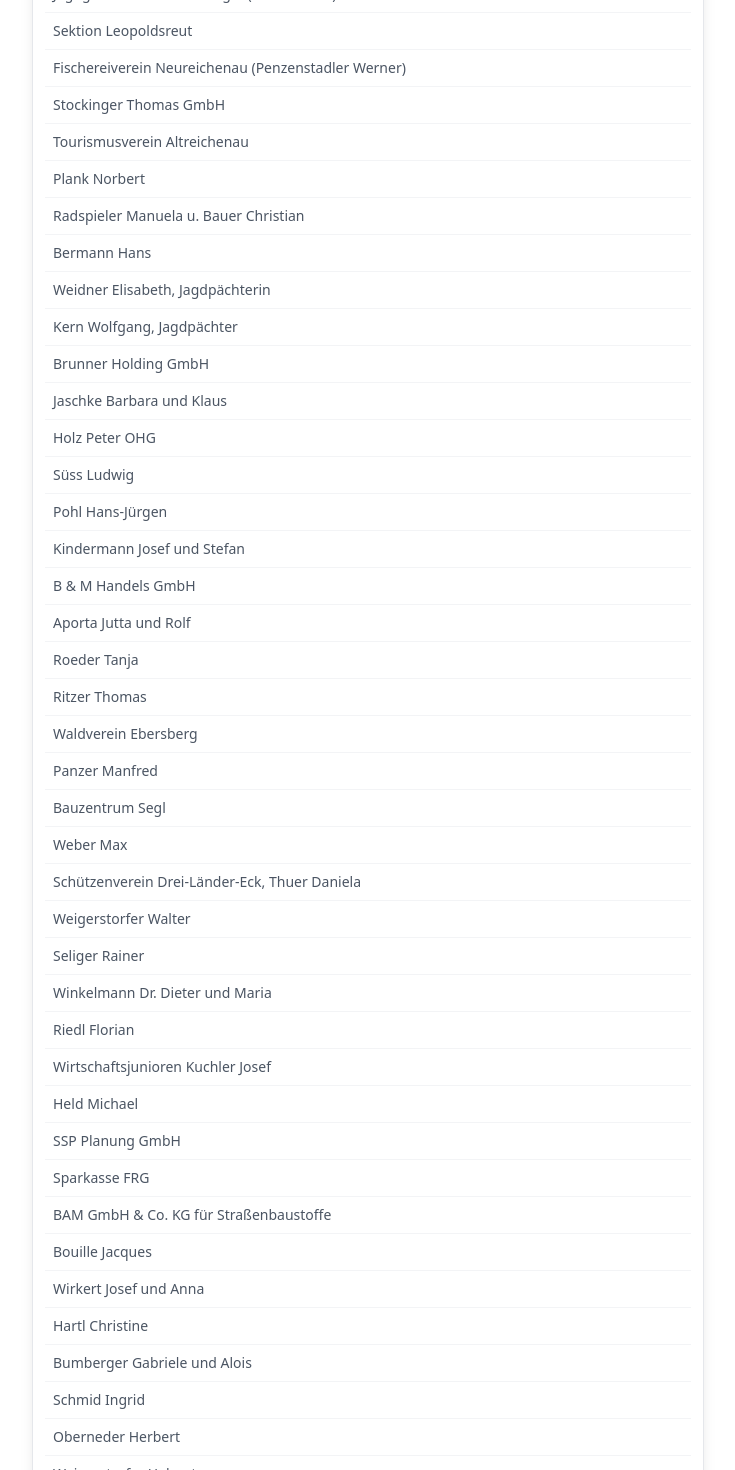
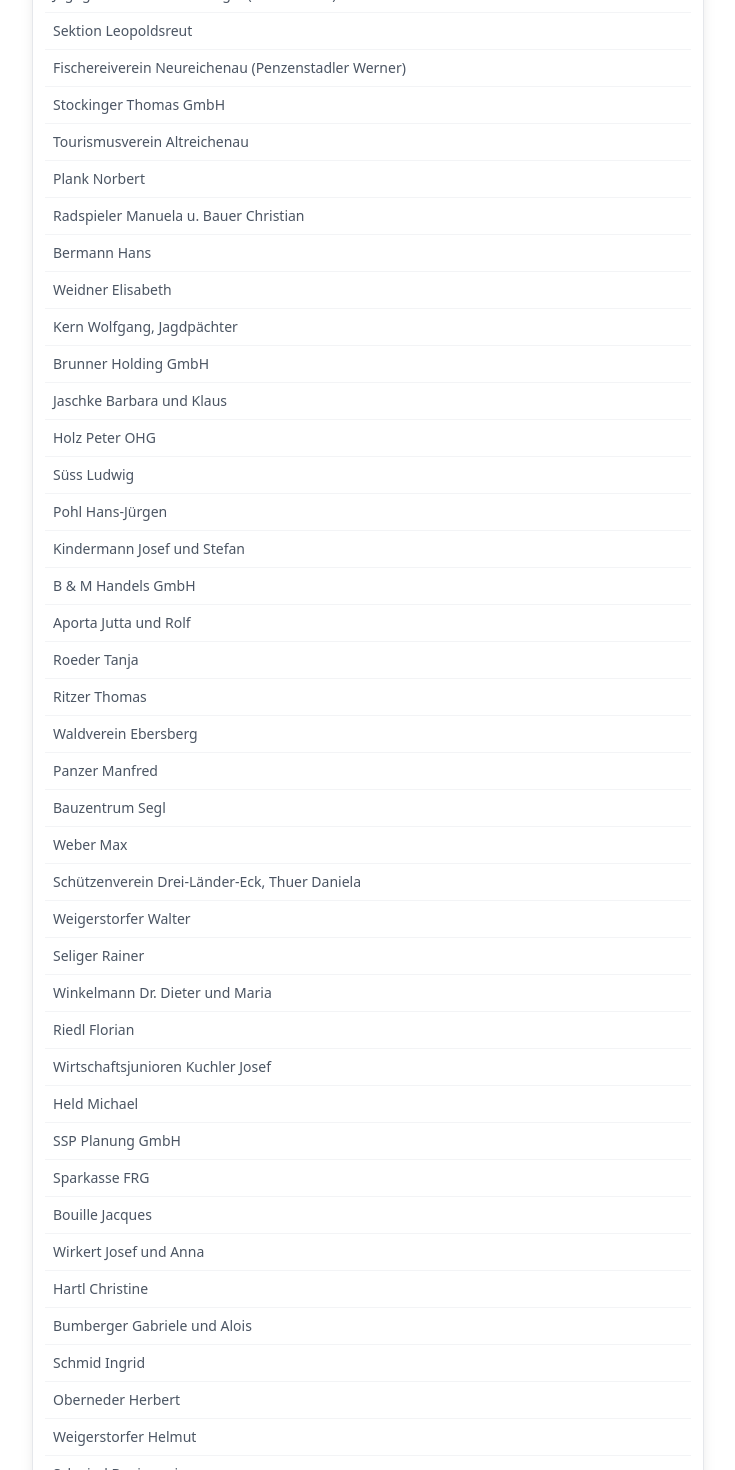
Before and after one commit to giggei/dreisessel, a SvelteKit app: page /spenden in a window 1280 px wide. Shown: the part 4499-5969 px from the top of the page, without its empty margins (272-1007 px from the left). Built offline with nearby package versions, Linux system fonts and the light colour scheme.

Commit message:
Angefragte Änderungen Spender

```diff
--- a/src/routes/spenden/+page.svelte
+++ b/src/routes/spenden/+page.svelte
@@ -572,7 +572,7 @@
 										</tr>
 										<tr>
 											<td class="p-2 whitespace-nowrap">
-												<div class="text-left">Weidner Elisabeth, Jagdpächterin</div>
+												<div class="text-left">Weidner Elisabeth</div>
 											</td>
 										</tr>
 										<tr>
@@ -697,11 +697,6 @@
 										</tr>
 										<tr>
 											<td class="p-2 whitespace-nowrap">
-												<div class="text-left">BAM GmbH & Co. KG für Straßenbaustoffe</div>
-											</td>
-										</tr>
-										<tr>
-											<td class="p-2 whitespace-nowrap">
 												<div class="text-left">Bouille Jacques</div>
 											</td>
 										</tr>
```
